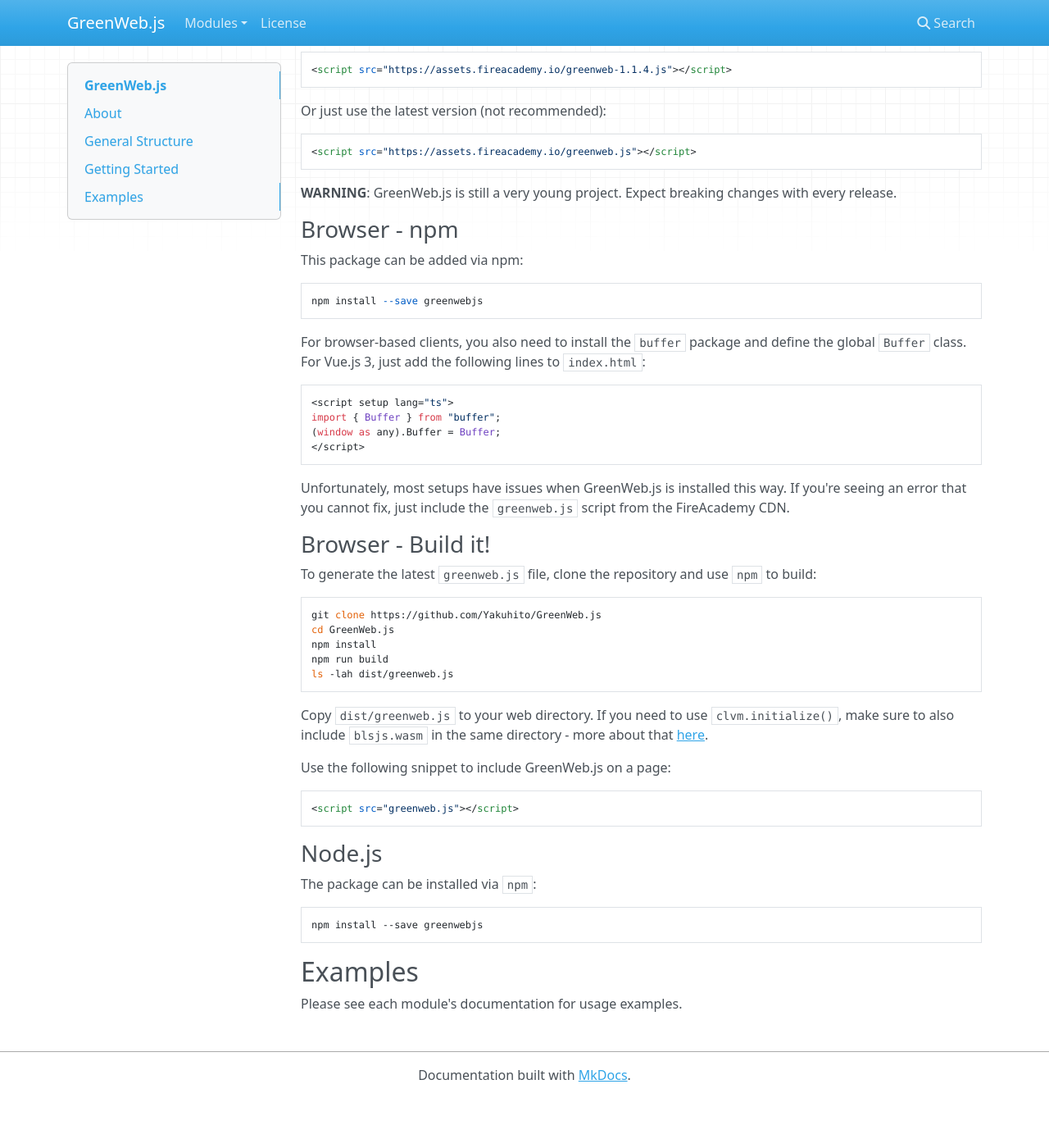
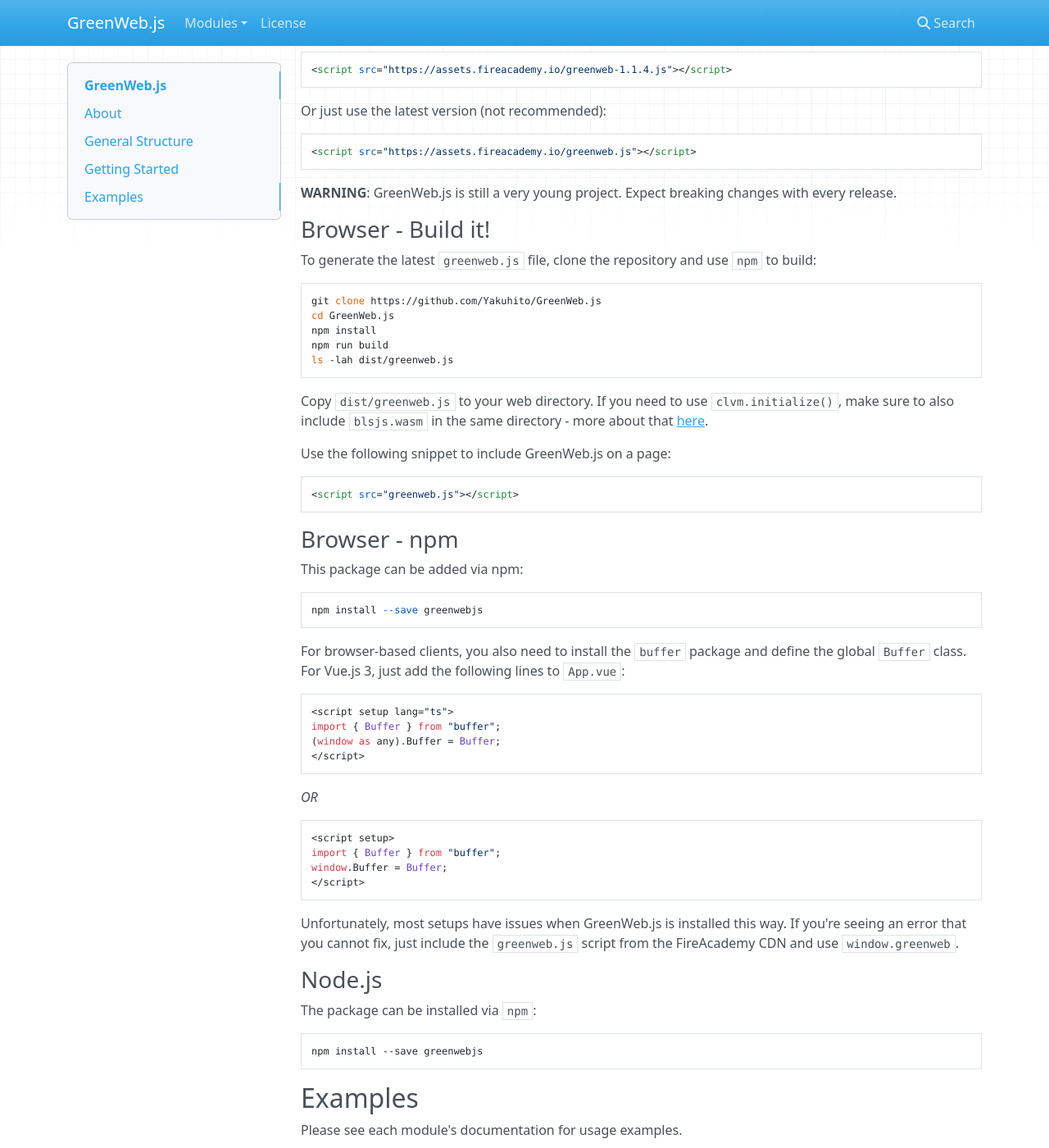
Before and after one commit to Yakuhito/GreenWeb.js, an MkDocs documentation site: the page built from docs/index.md, in a window 1280 px wide and 1400 px high, scrolled down 700 px. Shown: the whole window at 82% size. Built offline with MkDocs 1.6.1, drawn with Linux system fonts in a browser that asks for light colours; nearby versions of some CDN libraries; before the commit the page ends 2039 px from its top, so only the background shows below that; some of the changed lines change nothing that is shown.

Commit message:
update docs

````diff
--- a/docs/index.md
+++ b/docs/index.md
@@ -38,25 +38,6 @@
 
 **WARNING**: GreenWeb.js is still a very young project. Expect breaking changes with every release.
 
-### Browser - npm
-
-This package can be added via npm:
-
-```
-npm install --save greenwebjs
-```
-
-For browser-based clients, you also need to install the `buffer` package and define the global `Buffer` class. For Vue.js 3, just add the following lines to `index.html`:
-
-```js
-<script setup lang="ts">
-import { Buffer } from "buffer";
-(window as any).Buffer = Buffer;
-</script>
-```
-
-Unfortunately, most setups have issues when GreenWeb.js is installed this way. If you're seeing an error that you cannot fix, just include the `greenweb.js` script from the FireAcademy CDN.
-
 ### Browser - Build it!
 To generate the latest `greenweb.js` file, clone the repository and use `npm` to build:
 
@@ -77,6 +58,32 @@
 <script src="greenweb.js"></script>
 ```
 
+### Browser - npm
+
+This package can be added via npm:
+
+```
+npm install --save greenwebjs
+```
+
+For browser-based clients, you also need to install the `buffer` package and define the global `Buffer` class. For Vue.js 3, just add the following lines to `App.vue`:
+
+```js
+<script setup lang="ts">
+import { Buffer } from "buffer";
+(window as any).Buffer = Buffer;
+</script>
+```
+*OR*
+```js
+<script setup>
+import { Buffer } from "buffer";
+window.Buffer = Buffer;
+</script>
+```
+
+Unfortunately, most setups have issues when GreenWeb.js is installed this way. If you're seeing an error that you cannot fix, just include the `greenweb.js` script from the FireAcademy CDN and use `window.greenweb`.
+
 ### Node.js
 
 The package can be installed via `npm`:
````
